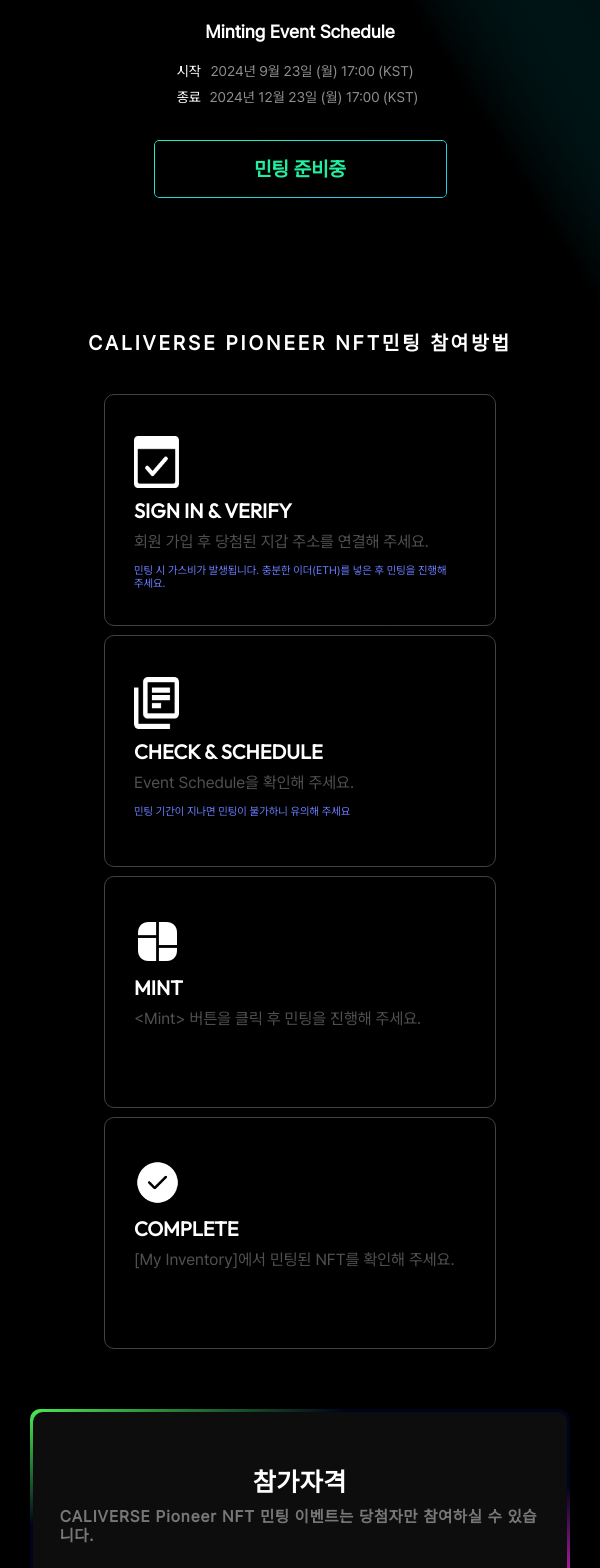
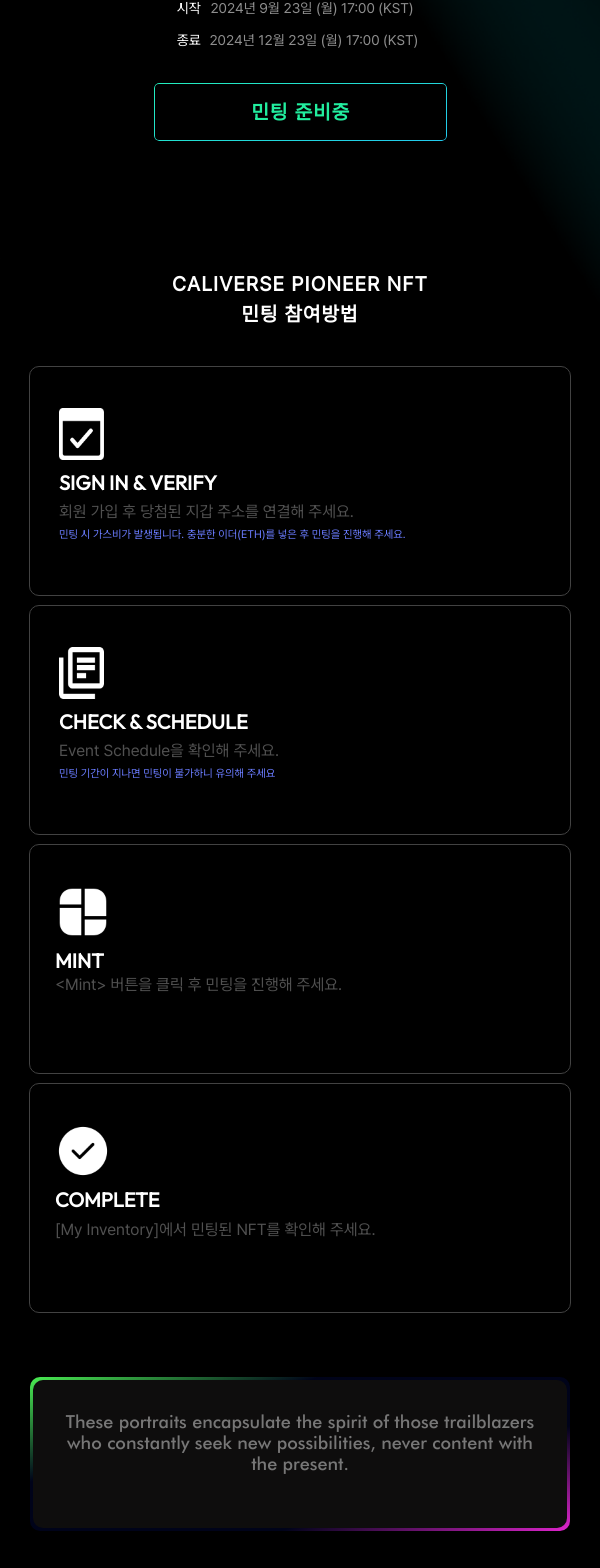
Before and after one commit to nomin0202/repo-example, a React (Create React App) app: page / in a window 600 px wide. Shown: the part 713-2281 px from the top of the page. Built offline with nearby package versions, Linux system fonts and the light colour scheme.

Commit message:
완료료료

```diff
--- a/src/App.css
+++ b/src/App.css
@@ -21,6 +21,9 @@
   padding: 0;
   -webkit-font-smoothing: antialiased; /* Mac에서 더 선명하게 */
   -moz-osx-font-smoothing: grayscale; /* Firefox 대응 */
+  word-break: keep-all;
+  overflow-wrap: normal;
+
 }
 @media (max-width: 600px) {
   .bg-container {
--- a/src/component/Box_container.js
+++ b/src/component/Box_container.js
@@ -6,16 +6,15 @@
 import icon2 from '../img/icon2.png';
 import icon3 from '../img/icon3.png';
 import icon4 from '../img/icon4.png';
-import Box from '@mui/material/Box';
 function Box_container() {
     return (
         <>
             <div className={bbb.boxcontainer}>
                 <div className={bbb.gadna}>
-                    <Box className={bbb.boxes}>
+                    <div className={bbb.boxes}>
                         <div className={bbb.icon_text}>
                             <img className={bbb.icon} src={icon1} />
-                            <div className={bbb.titledesc}>
+                            <div className={bbb.titledesc1}>
                                 <div className={bbb.title}>
                                     <p>
                                         SIGN IN & VERIFY
@@ -27,19 +26,19 @@
                                             회원 가입 후  당첨된 지갑 주소를 연결해 주세요.
                                         </p>
                                     </div>
-                                    <div className={bbb.desc2}>
-                                        <p>
-                                            <br />민팅 시 가스비가 발생됩니다.  충분한 이더{"(ETH)"}를 넣은 후 민팅을 진행해<br />주세요.
+                                    <div >
+                                        <p className={bbb.desc2}>
+                                            민팅 시 가스비가 발생됩니다.  충분한 이더{"(ETH)"}를 넣은 후 민팅을 진행해 주세요.
                                         </p>
                                     </div>
                                 </div>
                             </div>
                         </div>
-                    </Box>
-                    <Box className={bbb.boxes}>
+                    </div>
+                    <div className={bbb.boxes}>
                         <div className={bbb.icon_text}>
                             <img className={bbb.icon} src={icon2} />
-                            <div className={bbb.titledesc}>
+                            <div className={bbb.titledesc1}>
                                 <div className={bbb.title}>
                                     <p>
                                         CHECK & SCHEDULE
@@ -52,25 +51,25 @@
                                         </p>
                                     </div>
                                     <div className={bbb.desc2}>
-                                        <p><br />
+                                        <p>
                                             민팅 기간이 지나면 민팅이 불가하니 유의해 주세요
                                         </p>
                                     </div>
                                 </div>
                             </div>
                         </div>
-                    </Box>
-                    <Box className={bbb.boxes}>
-                        <div className={bbb.icon_text}>
+                    </div>
+                    <div className={bbb.boxes}>
+                        <div className={bbb.icon_text2}>
                             <img className={bbb.icon2} src={icon3} />
-                            <div className={bbb.titledesc}>
+                            <div className={bbb.titledesc2}>
                                 <div className={bbb.title}>
                                     <p>
                                         MINT
                                     </p>
                                 </div>
                                 <div className={bbb.desc_}>
-                                    <div className={bbb.desc1}>
+                                    <div className={bbb.ddd}>
                                         <p >
                                             {'<Mint>'} 버튼을 클릭 후 민팅을 진행해 주세요.
                                         </p>
@@ -78,26 +77,26 @@
                                 </div>
                             </div>
                         </div>
-                    </Box>
-                    <Box className={bbb.boxes}>
-                        <div className={bbb.icon_text}>
+                    </div>
+                    <div className={bbb.boxes}>
+                        <div className={bbb.icon_text2}>
                             <img className={bbb.icon2} src={icon4} />
-                            <div className={bbb.titledesc}>
+                            <div className={bbb.titledesc2}>
                                 <div className={bbb.title}>
                                     <p>
                                         COMPLETE
                                     </p>
                                 </div>
                                 <div className={bbb.desc_}>
-                                    <div className={bbb.desc1}>
-                                        <p >
+                                    <div className={bbb.ddd}>
+                                        <p style={{marginTop:'6px'}}>
                                             {"[My Inventory]"}에서 민팅된 NFT를 확인해 주세요.
                                         </p>
                                     </div>
                                 </div>
                             </div>
                         </div>
-                    </Box>
+                    </div>
                 </div>
             </div>
         </>
--- a/src/component/Contents.js
+++ b/src/component/Contents.js
@@ -4,6 +4,8 @@
 import sss from'../css/Contents.module.css';
 import left from '../img/left.png';
 import right from '../img/right.png';
+import left_mobile from '../img/left_mobile.png';
+import right_mobile from '../img/right_mobile.png';
 import Boxcontainer from './Box_container';
 function Contents() {
     return (
@@ -14,7 +16,7 @@
                 <span className={sss.mo_pioneer_text}>PIONEER COLLECTIVE</span> {/* 모바일에서 보여야 할 텍스트*/}
             </p>
 
-            <div className={sss.maindesc1}>
+            <div className={sss.maindesc1}>{/**/}
                 <p> CALIVERSE Pioneer NFT는 칼리버스를 개척할 </p>
                 <p style={{ marginLeft: '4px' }}> 선구자와 크리에이터들을 지원하기 위한 NFT 입니다.</p>
             </div>
@@ -31,6 +33,8 @@
             <div className={sss.leftright}>
                 <img src={left} className={sss.imgs} />
                 <img src={right} className={sss.imgs} />
+                <img src={left_mobile} className={sss.imgs_mo} />
+                <img src={right_mobile} className={sss.imgs_mo} />
             </div>
             <div className={sss.schedule}>
                 <p className={sss.schedule_title1}>
@@ -44,14 +48,13 @@
                     <p className={sss.datetext} >종료 <span style={{ color: '#8E8E8E' ,padding:'5px'}}>2024년 12월 23일 (월) 17:00 (KST)</span></p>
                 </div>
                 <div className={sss.gradientbutton}>
-                    민팅 준비중
+                    <p style={{marginLeft:'98px', padding:'0px'}}>민팅 준비중</p>
                 </div>
             </div>
             <div className={sss.box}>
                 <div className={sss.qkdqjq_box}>
                     <p className={sss.qkdqjq}>
-                        <span>CALIVERSE PIONEER NFT</span>
-                        <span className={sss.qkdqjq_second}>민팅 참여방법</span>
+                        <span>CALIVERSE PIONEER NFT <br className={sss.change2line}/>민팅 참여방법</span>
                     </p>
                 </div>
                 <Boxcontainer/>
--- a/src/css/Box_container.module.css
+++ b/src/css/Box_container.module.css
@@ -1,3 +1,4 @@
+
  .boxcontainer {
   display: flex;
   flex-wrap: wrap; /* 화면 크기가 줄어들면 아이템들이 줄 바꿈 되도록 */
@@ -21,63 +22,86 @@
   border-radius: 10px;
   color: white;
   border: 1px solid #424242;
-  height: 144px;
-  justify-content: center;
+  height: 142px;
+  overflow: hidden; /* 넘치는 부분 숨기기 */
 }
  .icon_text {
   display: flex;
   flex-direction: row;
-  align-items: center;
   margin-left: 51px;
   gap: 31px;
-  height: 100%;
+  margin-top: 36px;
+}
+.icon_text2 {
+  display: flex;
+  flex-direction: row;
+  margin-left: 51px;
+  gap: 31px;
+  margin-top: 36px;
 }
  .icon {
   width: 45px;
   height: 52px;
 }
  .icon2 {
-  width: 46.67px;
-  height: 46.67px;
+  width: 56px;
+  height: 56px;
 }
 
-.titledesc {
+ .titledesc1 {
   width: 100%;
-  height: 70%;
+  height: 100%;
   box-sizing: border-box;
   display: flex;
-  justify-content: space-evenly;
   flex-direction: column;
-  align-items: flex-start;
+  gap: 5px;
 }
-
+.titledesc2 {
+  width: 100%;
+  height: 100%;
+  box-sizing: border-box;
+  display: flex;
+  flex-direction: column;
+  /* gap: 5px; */
+  gap:0;
+}
  .title {
   margin: 0;
   font-size: 20px;
   font-family: "outfit", sans-serif;
-  font-weight: 600;
+  font-weight: 700;
+  letter-spacing: 0;
+  line-height: 1;
+}
+.desc_{
   letter-spacing: 0;
 }
-
  .desc1 {
   font-size: 16px;
   color: #ffffff50;
-  letter-spacing: 0;
+  line-height: 28px;
+}
+.ddd {
+  font-size: 16px;
+  color: #ffffff50;
+  line-height: 28px;
 }
 
  .desc2 {
   font-size: 11px;
   color: #6a7cff;
-  letter-spacing: 0;
+  line-height: 18px;
 }
 @media (max-width: 600px) {
   .content {
-    margin-top: 50px;
+    /* margin-top: 50px; */
+    margin: 0;
   }
    .boxcontainer {
     flex-direction: column; /* 작은 화면에서는 세로로 쌓이게 */
     align-items: center;
-    margin-top: 36px;
+    /* margin-top: 37px; */
+    margin: 0;
   }
    .gadna {
     display: flex;
@@ -89,35 +113,59 @@
     height: 100%;
   }
    .boxes {
-    width: 390px;
-    height: 230px;
+    width: 100%; /* 390px*/
+    height: 228px;
   }
    .icon_text {
     display: flex;
     flex-direction: column;
     align-items: flex-start;
+    padding-top: 41px;
+    padding-left: 29px;
+    padding-right: 29px;
     margin: 0;
     gap: 0;
     width: 100%;
-    padding-left: 29px;
     box-sizing: border-box;
+    word-break: keep-all;
+    overflow-wrap: normal;
+  }
+  .icon_text2 {
+    display: flex;
+    flex-direction: column;
+    align-items: flex-start;
+    padding: 39px 25px 0px;
+    margin: 0;
+    gap: 0;
+    width: 100%;
+    box-sizing: border-box;
+    word-break: keep-all;
+    overflow-wrap: normal;
   }
 
    .icon {
     width: 45px;
     height: 52px; /* 아이콘 크기를 화면 크기에 맞게 축소 */
-    margin-top: 41px;
+    /* margin-top: 41px; */
+    margin: 0;
   }
    .icon2 {
-    width: 46.67px;
-    height: 46.67px;
-    margin-top: 41px;
+    width: 56px;
+    height: 56px;
+    /* margin-top: 41px; */
+    margin: 0;
   }
-  .titledesc {
-    margin-top: 10px;
-    height: 0;
+   .titledesc1 {
+    margin-top: 13px;
     justify-content: normal;
     align-items: normal;
+    width: 100%;
+  }
+  .titledesc2 {
+    margin-top: 11px;
+    justify-content: normal;
+    align-items: normal;
+    width: 100%;
   }
    .title {
     font-size: 20px; /* 작은 화면에서는 글씨 크기를 줄임 */
@@ -125,13 +173,19 @@
   }
    .desc1 {
     font-size: 16px; /* 설명 텍스트 크기를 줄임 */
-    margin-top: 9px;
+    /* margin-top: 9px; */
+    margin: 0;
+  }
+  .ddd {
+    font-size: 16px; /* 설명 텍스트 크기를 줄임 */
+    margin: 0;
   }
    .desc2 {
     font-size: 11px;
+    white-space: wrap;
   }
 }
-@media (min-width: 600px) and (max-width: 1024px) {
+@media (min-width: 601px) and (max-width: 1024px) {
      .gadna {
         display: flex;
         gap: 9px;
@@ -141,4 +195,7 @@
         width: 90%; /* 각 박스가 가로폭에 맞춰 자동으로 늘어날 수 있게 */
         height: 100%;
       }
+      .boxes {
+        width: 100%;
       }
+}
--- a/src/css/Contents.module.css
+++ b/src/css/Contents.module.css
@@ -3,6 +3,7 @@
   margin: 0;
   margin-block-start: 0;
   margin-block-end: 0;
+  padding: 0;
 }
 .content {
   display: flex;
@@ -11,7 +12,7 @@
   flex-direction: column;
   width: 100%;
   font-family: "Pretendard";
-  margin-top: 100px;
+  margin-top: 121px;
 }
 .content .maintitle {
   color: white;
@@ -19,6 +20,7 @@
   font-size: 35px;
   font-family: "futura";
   text-align: center;
+  line-height: 26px;
 }
 .content .qkdqjq_second {
   display: block;
@@ -36,6 +38,7 @@
   display: flex;
   justify-content: center;
   text-align: center;
+  line-height: 28px; /* 175% */
 }
 .content .maindesc2 {
   display: none;
@@ -54,9 +57,10 @@
   font-family: "Pretendard";
   font-size: 23px;
   font-weight: 800;
-  letter-spacing: 0.1em;
+  letter-spacing: 1.38px;
   color: white;
   text-align: center;
+  line-height: 30px; /* 130.435% */
 }
 .content .schedule_title2 {
   display: none;
@@ -66,13 +70,14 @@
   display: flex;
   justify-content: center;
   flex-direction: row;
-  column-gap: 34px;
-  margin-top: 16px;
-  margin-bottom: 35px;
+  column-gap: 44px;
+  margin-top: 26px;
+  margin-bottom: 30px;
 }
 .content .datetext {
   color: white;
   gap: 20px;
+  line-height: 25px;
 }
 .content .gradientbutton {
   width: 293px;
@@ -84,13 +89,15 @@
   font-family: "Pretendard", sans-serif !important;
   display: inline-flex;
   align-items: center;
-  justify-content: center;
+  /* justify-content: center; */
   text-decoration: none;
   box-shadow: 4px 4px 8px -1px rgba(0, 0, 0, 0.25);
   border: none;
   border-radius: 5px;
   position: relative;
   z-index: 1;
+  line-height: 26px; /* 130% */
+  letter-spacing: 1.2px;
 }
 
 /* 가짜 그라데이션 테두리 */
@@ -109,8 +116,8 @@
 
 /* 기본 스타일 */
 .content .box {
-  width: 100%; /* 화면 너비의 90% 사용 */
-  max-width: 1000px; /* 최대 크기 제한 */
+  width: 100%; /*화면 너비의 90% 사용 */
+  max-width: 998px; /* 최대 크기 제한
   box-sizing: border-box; /* 패딩 포함한 전체 크기 유지 */
   border-radius: 10px; /* 둥근 모서리 */
   display: flex; /* 내부 정렬을 위한 flex 적용 */
@@ -120,7 +127,8 @@
   margin-bottom: 135px;
 }
 .content .qkdqjq_box {
-  margin-top: 130px;
+  margin-top: 127px;
+  margin-bottom: 41px;
   display: flex;
   width: 90%;
   text-align: center;
@@ -134,18 +142,25 @@
   font-weight: 600;
   display: flex;
   justify-content: center;
-  letter-spacing: 3px;
+  line-height: 30px; /* 130.435% */
+  letter-spacing: 1.38px;
+}
+.change2line{
+  display: none;
 }
 .content .leftright {
-  margin-top: 45px;
+  margin-top: 83px;
   display: flex; /* 이미지를 가로로 배치 */
   justify-content: center; /* 이미지들 중앙 정렬 */
   width: 90%; /* 부모 요소의 너비 90%로 설정 */
   max-width: 792px;
-  gap: 4px;
 }
 .content .imgs {
   width: 50%;
+}
+.content .imgs_mo {
+  width: 50%;
+  display: none;
 }
 /* --------------------------------- 참가자격*/
 .content .dlrjs {
@@ -194,7 +209,6 @@
 .content .module {
   display: flex;
   align-items: center;
-  justify-content: center;
   flex-direction: column;
   color: white;
   height: 186px;
@@ -206,14 +220,18 @@
 .content .ckarkwkrur_title {
   display: block;
   font-family: "Pretendard";
-  font-size: 26px;
-  font-weight: 600;
+  font-size: 25px;
+  font-weight: 700;
+  line-height: 26px; /* 104% */
+  letter-spacing: 1.5px;
+  margin-top: 60px;
 }
 .content .module_text1 {
   font-size: 16px;
-  color: #ffffff70;
-  font-weight: 600;
-  margin-top: 10px;
+  color: #ffffff50;
+  font-weight: 700;
+  line-height: 28px;
+  margin-top: 21.6px;
 }
 .content .module_text2 {
   display: none;
@@ -222,34 +240,54 @@
 /* Media Queries: 모바일 화면에서 반응형으로 수정 */
 @media (max-width: 600px) {
   .content {
-    margin-top: 50px;
+    margin-top: 49px;
   }
   .content .maintitle {
     color: white;
-    letter-spacing: 0.19em;
+    font-family: 'futura';
     font-size: 25px;
-    font-family: "futura";
     text-align: center;
     font-weight: 500;
-    line-height: 1.38;
+    line-height: 34.5px;
+    letter-spacing: 4.75px;
   }
   .content .maindesc1 {
     display: none;
+  }
+  .change2line{
+    display: block;
   }
   .content .maindesc2 {
     width: 100%;
     display: block;
     text-align: center;
-    color: #9a9a9a;
+    color: #ffffff60;
     font-family: "futura";
-    margin-top: 6px;
-    font-size: 13px; /* Figma와 동일하게 변경 */
-    font-weight: 500; /* 또는 600 (Medium 확인 필요) */
+    margin-top: 8px;
+    font-size: 13px;
+    font-weight: 500;
     line-height: 22px;
-    letter-spacing: 0.02px; /* 미세한 차이 조절 */
+  }
+  .content .leftright {
+    display: flex; /* 이미지를 가로로 배치 */
+    justify-content: center; /* 이미지들 중앙 정렬 */
+    width: 90%; /* 부모 요소의 너비 90%로 설정 */
+    max-width: 386px;
+    position: relative;
+    object-fit: contain;
+    height: 248px;
+    gap: 4px;
+    margin-top: 45px;
+  }
+  .content .imgs {
+    display: none;
+  }
+  .content .imgs_mo {
+    width: 50%; /* 부모 요소 크기에 맞게 이미지 크기 조정 */
+    display: block;
   }
   .content .schedule {
-    margin-top: 60px;
+    margin-top: 67px;
   }
   .content .schedule_title1 {
     display: none;
@@ -260,47 +298,43 @@
     color: white;
     text-align: center;
     font-size: 18px;
-    line-height: 2.5em;
+    line-height: 25px;
   }
-  .content .datetext {
-    font-size: 14px;
-  }
-  .content .leftright {
-    display: flex; /* 이미지를 가로로 배치 */
-    justify-content: center; /* 이미지들 중앙 정렬 */
-    width: 90%; /* 부모 요소의 너비 90%로 설정 */
-    max-width: 386px;
-    position: relative;
-    object-fit: contain;
-    height: 248px;
-  }
-
-  .content .imgs {
-    width: 50%; /* 부모 요소 크기에 맞게 이미지 크기 조정 */
-    height: auto; /* 이미지의 비율을 유지하면서 자동 높이 조정 */
-    /* object-fit: contain;     이미지가 부모 요소에 잘 맞도록 비율을 유지하며 축소 */
-  }
-
   .content .date {
     display: flex;
     justify-content: center;
     flex-direction: column;
-    gap: 16px;
-    margin-top: 9px;
+    gap: 7px;
+    margin-top: 16px;
+    margin-bottom: 0;
+  }
+  .content .datetext {
+    font-size: 14px;
+    font-weight: 500;
+    line-height: 25px;
+  }
+  .gradientbutton{
+    margin-top: 30px;
+    color: #22EE9F;
+    font-size: 20px;
+    font-weight: 800;
+    line-height: 26px;
+    letter-spacing: 1.2px;
   }
   .content .qkdqjq_box {
-    margin-top: 130px;
+    margin-top: 128px;
     display: flex;
     width: 90%;
     text-align: center;
     justify-content: center;
+    margin-bottom: 37px;
   }
   .content .qkdqjq {
-    width: 90%;
+    /* width: 90%; */
     color: white;
     font-size: 20px;
-    letter-spacing: 3px;
-    font-weight: 600;
+    letter-spacing: 1.2px;
+    font-weight: 700;
     display: flex;
     flex-wrap: wrap; /* 텍스트가 자동으로 줄 바꿈됨 */
     justify-content: center;
@@ -321,7 +355,7 @@
     display: flex;
     justify-content: center;
     width: 90%;
-    margin-top: 70px;
+    margin-top: 64px;
   }
   .content .module_border_wrap {
     display: flex;
@@ -390,7 +424,7 @@
   }
 }
 
-@media (min-width: 600px) and (max-width: 1024px) {
+@media (min-width: 601px) and (max-width: 1024px) {
   .content .maintitle {
     color: white;
     letter-spacing: 4.75px;
@@ -399,9 +433,19 @@
     text-align: center;
   }
   .content .maindesc1 {
-    display: flex;
-    align-items: center;
-    flex-direction: column;
+    display: none;
+  }
+  .content .maindesc2 {
+    width: 100%;
+    display: block;
+    text-align: center;
+    color: #9a9a9a;
+    font-family: "futura";
+    margin-top: 6px;
+    font-size: 13px; /* Figma와 동일하게 변경 */
+    font-weight: 500; /* 또는 600 (Medium 확인 필요) */
+    line-height: 22px;
+    letter-spacing: 0.02px; /* 미세한 차이 조절 */
   }
   .content .leftright {
     display: flex; /* 이미지를 가로로 배치 */
@@ -414,6 +458,10 @@
 
   .content .imgs {
     width: 50%;
+  }
+  .content .imgs_mo {
+    width: 50%;
+    display: none;
   }
   .content .date {
     display: flex;
@@ -481,15 +529,18 @@
     font-family: "Pretendard";
     font-size: 26px;
     font-weight: 600;
+    margin: 0;
   }
   .content .module_text1 {
     width: 90%;
     display: flex;
     justify-content: center;
     font-size: 16px;
-    color: #ffffff70;
+    color: #ffffff50;
     font-weight: 600;
     margin-top: 10px;
+    font-weight: 700;
+    line-height: 28px; /* 175% */
   }
   .content .module_text2 {
     display: none;
--- a/src/css/Header.module.css
+++ b/src/css/Header.module.css
@@ -5,8 +5,8 @@
   justify-content: space-between;
   align-items: center;
   box-sizing: border-box;
-  height: 88px;
   padding: 0 32px;
+  padding-top: 24px;
 }
 .header .header_button {
   display: none;
@@ -18,9 +18,10 @@
   display: none;
 }
 .header .logo {
-  display: block;
+  display: flex;
   width: 378px;
   height: 26px;
+  margin-top: 4px;
 }
 .header .mobile_logo {
   display: none;
```
Also changed, not shown: src/component/Header.js (+11 -10 lines), 1 other file (tests, documents, lock files or other folders). Lines whose indentation alone changed are shown as unchanged.
